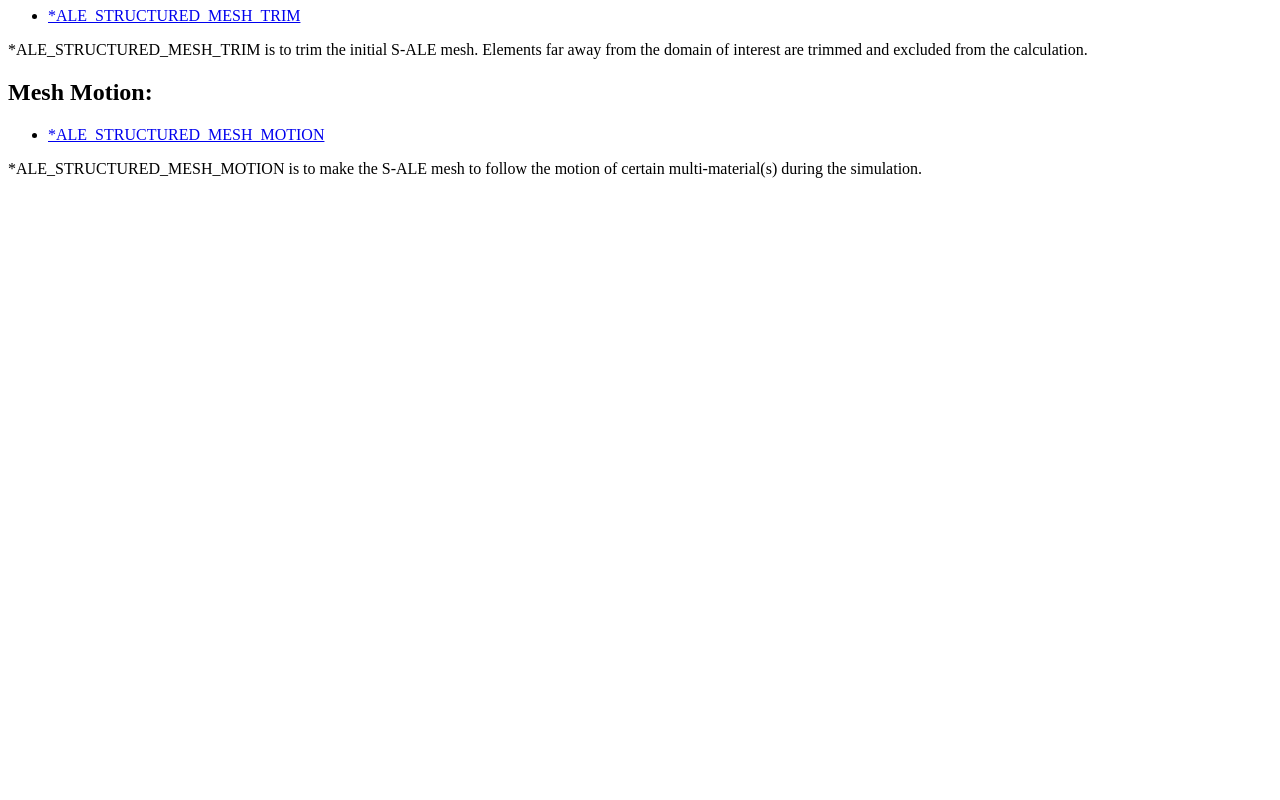
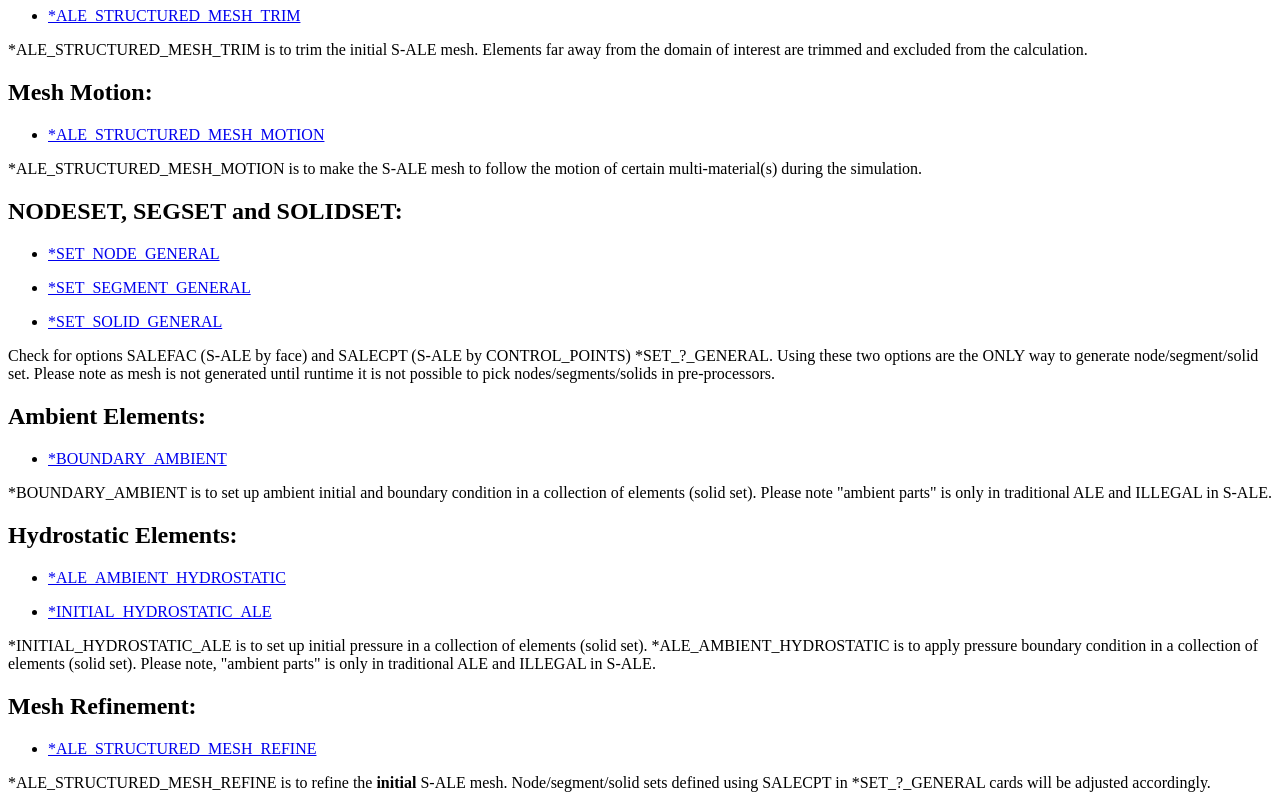
Before and after one commit to hao60201/Structured-ALE-, a plain HTML site: page manuals.html in a window 1280 px wide. Shown: the part 349-1149 px from the top of the page. Before the commit the page ends 800 px from the top, so only its background shows below. Drawn offline with Linux system fonts and the light colour scheme.

Commit message:
manuals.html

```diff
--- a/manuals.html
+++ b/manuals.html
@@ -24,7 +24,29 @@
 
 *ALE_STRUCTURED_MESH_MOTION is to make the S-ALE mesh to follow the motion of certain multi-material(s) during the simulation.
 
+<h2>NODESET, SEGSET and SOLIDSET:</h2>
+<ul class="menu"> <li> <a href="./manuals/SET_NODE.pdf">*SET_NODE_GENERAL</a> </li> </ul>
+<ul class="menu"> <li> <a href="./manuals/SET_SEGMENT.pdf">*SET_SEGMENT_GENERAL</a> </li> </ul>
+<ul class="menu"> <li> <a href="./manuals/SET_SOLID.pdf">*SET_SOLID_GENERAL</a> </li> </ul>
 
+Check for options SALEFAC (S-ALE by face) and SALECPT (S-ALE by CONTROL_POINTS) *SET_?_GENERAL. Using these two options are the ONLY way to generate node/segment/solid set.  Please note as mesh is not generated until runtime it is not possible to pick nodes/segments/solids in pre-processors.
+
+<h2>Ambient Elements:</h2>
+<ul class="menu"> <li> <a href="./manuals/BOUNDARY_AMBIENT.pdf">*BOUNDARY_AMBIENT</a> </li> </ul>
+
+*BOUNDARY_AMBIENT is to set up ambient initial and boundary condition in a collection of elements (solid set). Please note "ambient parts" is only in traditional ALE and ILLEGAL in S-ALE.
+
+<h2>Hydrostatic Elements:</h2>
+<ul class="menu"> <li> <a href="./manuals/ALE_AMBIENT_HYDROSTATIC.pdf">*ALE_AMBIENT_HYDROSTATIC</a> </li> </ul>
+<ul class="menu"> <li> <a href="./manuals/INITIAL_HYDROSTATIC_ALE.pdf">*INITIAL_HYDROSTATIC_ALE</a> </li> </ul>
+
+*INITIAL_HYDROSTATIC_ALE is to set up initial pressure in a collection of elements (solid set). *ALE_AMBIENT_HYDROSTATIC is to apply pressure boundary condition in a collection of elements (solid set). Please note, "ambient parts" is only in traditional ALE and ILLEGAL in S-ALE.
+
+<h2>Mesh Refinement:</h2>
+<ul class="menu"> <li> <a href="./manuals/ALE_STRUCTURED_MESH_REFINE.pdf">*ALE_STRUCTURED_MESH_REFINE</a> </li> </ul>
+*ALE_STRUCTURED_MESH_REFINE is to refine the <b>initial</b> S-ALE mesh. Node/segment/solid sets defined using SALECPT in *SET_?_GENERAL cards will be adjusted accordingly.
+
+<!-- <h2>Miscellaneous:</h2> -->
 
 </body>
 </html>
```
Also changed, not shown: index.html (+1 -1 lines).
